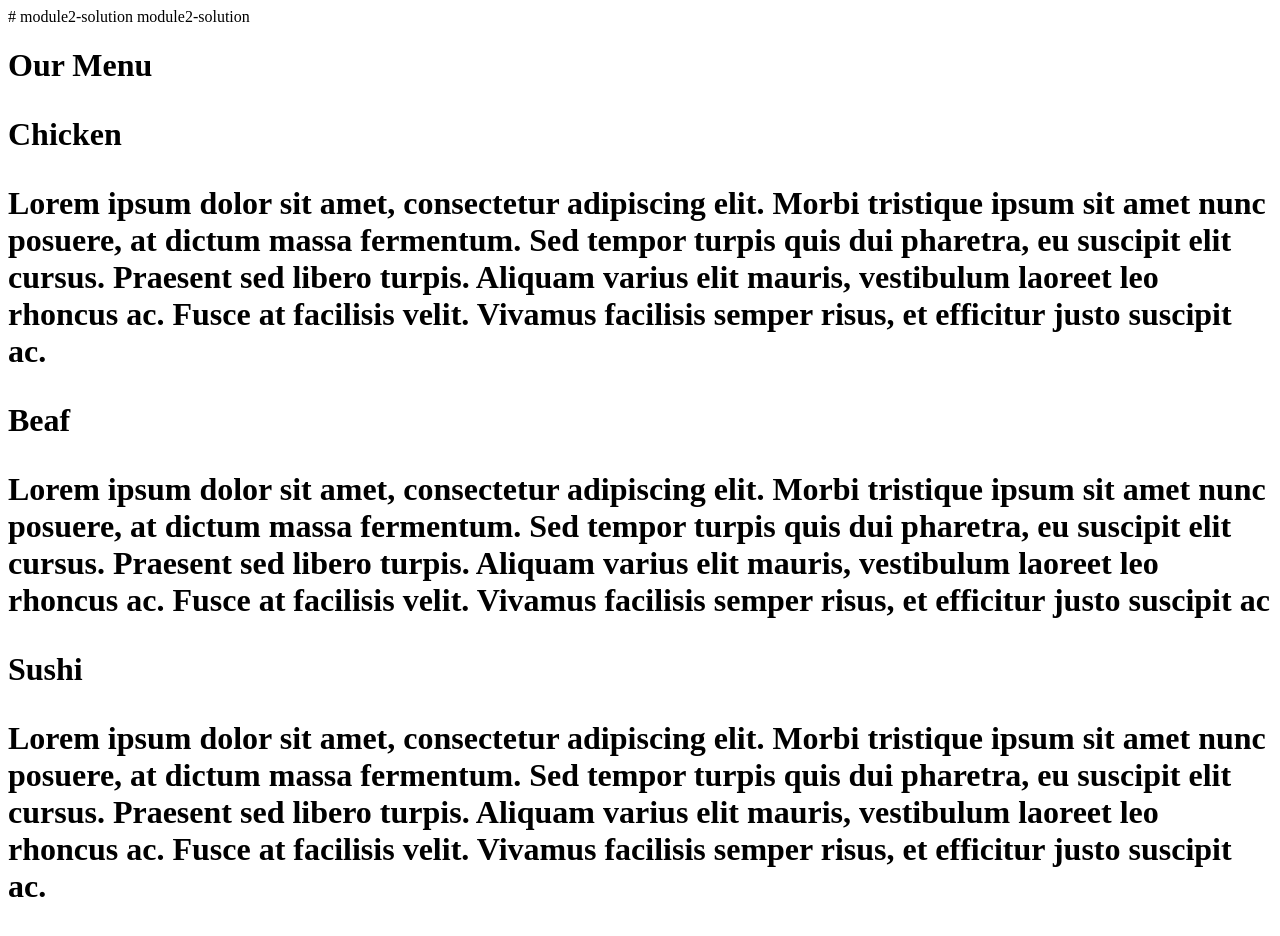
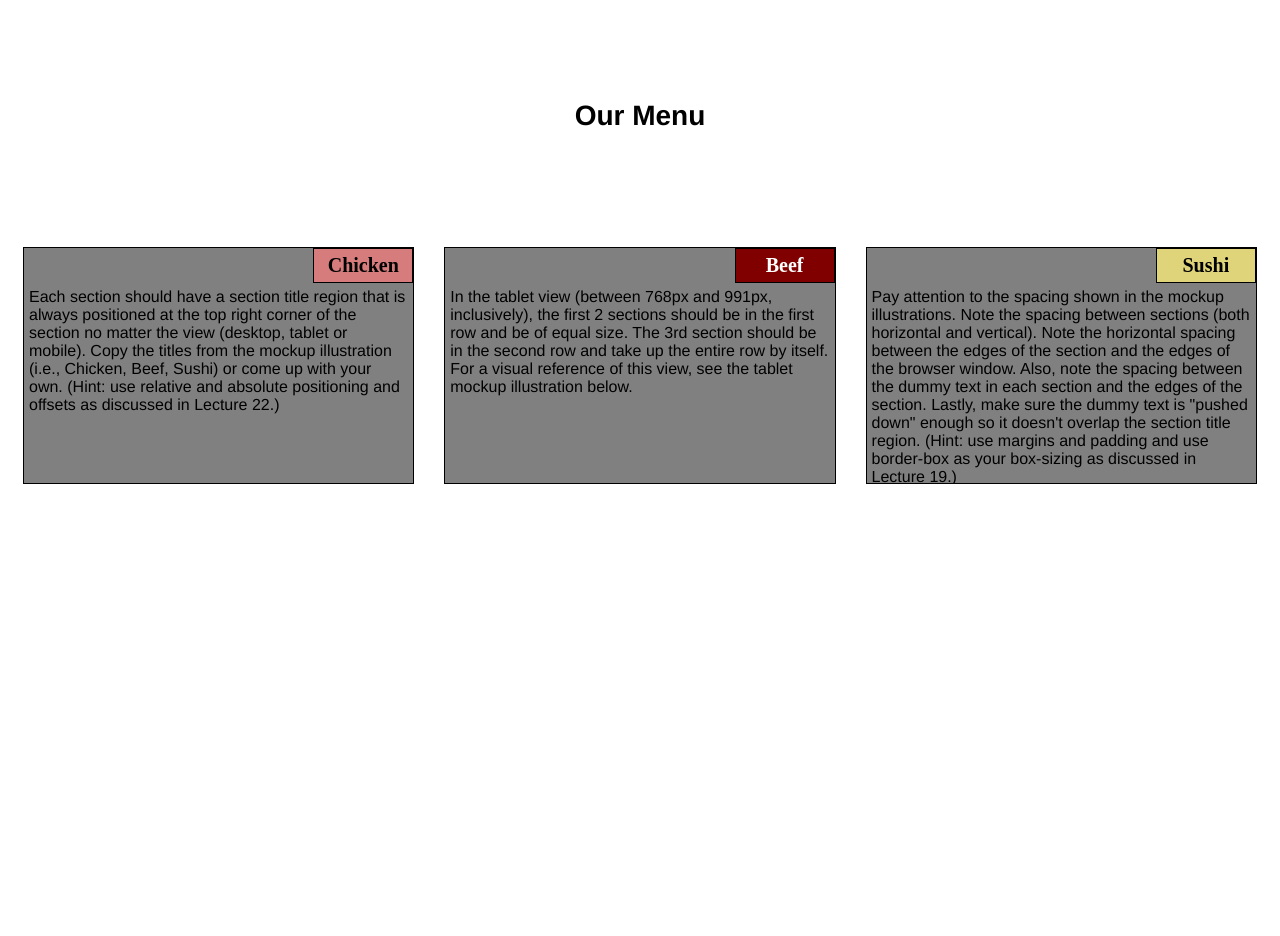
Before and after one commit to mahdi-mim/Coursera-HTML-CSS-Javascript-for-Web-Developers-by-Johns-Hopkins-University-, a plain HTML site: page module2-solution/index.html in a window 1280 px wide. After the commit the page ends 800 px from the top, so only its background shows below. Drawn offline with Linux system fonts and the light colour scheme.

Commit message:
Update index.html

```diff
--- a/module2-solution/index.html
+++ b/module2-solution/index.html
@@ -1,28 +1,172 @@
-# module2-solution
+
+
 <!DOCTYPE html>
 <html>
-<head>module2-solution</head>
+
+<head>
+    <meta charset="utf-8">
+    <title>module2-solution</title>
+</head>
+<style>
+    /*basic style*/
+    * {
+        box-sizing: border-box;
+    }
+
+    body {
+        background-color: white;
+    }
+
+    h1 {
+        margin: 100px;
+        text-align: center;
+        font-family: Helvetica;
+        font-weight: bold;
+        font-size: 175%;
+    }
+
+    section {
+        position: relative;
+        padding: 15px;
+        width: 100%;
+    }
+
+    p {
+        position: relative;
+        clear: right;
+    }
+
+    div {
+        position: relative;
+        background-color: gray;
+        border: 1px solid black;
+        width: 100%;
+        margin-left: auto;
+        margin-right: auto;
+        margin-bottom: auto;
+    }
+
+    .sub1 {
+        float: right;
+        width: 100px;
+        padding: 5px;
+        margin: 0px;
+        border: 1px solid black;
+        text-align: center;
+        font-size: 125%;
+        font-weight: bold;
+        background-color: rgb(214, 124, 124);
+
+    }
+
+    .sub2 {
+        float: right;
+        color: white;
+        width: 100px;
+        padding: 5px;
+        margin: 0px;
+        border: 1px solid black;
+        text-align: center;
+        font-size: 125%;
+        font-weight: bold;
+        background-color: maroon;
+
+    }
+
+    .sub3 {
+        color: black;
+        float: right;
+        width: 100px;
+        padding: 5px;
+        margin: 0px;
+        border: 1px solid black;
+        text-align: center;
+        font-size: 125%;
+        font-weight: bold;
+        background-color: rgb(223, 212, 121);
+
+    }
+
+    .content {
+        padding: 5px;
+        border: none;
+        background-color: gray;
+        font-family: Helvetica;
+        color: black;
+        margin: 0px;
+        height: 200px;
+        overflow: auto;
+    }
+
+    .row {
+        width: 90%;
+    }
+
+    /*desktop version*/
+    @media (min-width: 992px) {
+        .column-lg-4 {
+            float: left;
+            width: 33.33%;
+        }
+    }
+
+    /*tablet version*/
+    @media (min-width: 768px) and (max-width: 991px) {
+        .colmn-md-6 {
+            float: left;
+            width: 50%;
+            margin-left: auto;
+            margin-right: auto;
+        }
+
+        .colmn-md-12 {
+            float: left;
+            width: 100%;
+            margin-left: auto;
+            margin-right: auto;
+        }
+    }
+
+    /*mobile version*/
+    @media (max-width: 767px) {
+        .colmn-sm-12 {
+            float: left;
+            width: 100%;
+        }
+    }
+</style>
+
 <body>
-  <h1>Our Menu</<h1>
-    <section class="column-gl-4 column-md-6 column-sm-12">
+    <h1>Our Menu</h1>
+    <section class="column-lg-4 colmn-md-6 colmn-sm-12">
         <div>
-        <p class="s1">Chicken</p>
+            <p class="sub1">Chicken</p>
             <p class="content">
-          Lorem ipsum dolor sit amet, consectetur adipiscing elit. Morbi tristique ipsum sit amet nunc posuere, at dictum massa fermentum. Sed tempor turpis quis dui pharetra, eu suscipit elit cursus. Praesent sed libero turpis. Aliquam varius elit mauris, vestibulum laoreet leo rhoncus ac. Fusce at facilisis velit. Vivamus facilisis semper risus, et efficitur justo suscipit ac.
+                Each section should have a section title region that is always positioned at the top right corner of the
+                section no matter the view (desktop, tablet or mobile). Copy the titles from the mockup illustration
+                (i.e., Chicken, Beef, Sushi) or come up with your own. (Hint: use relative and absolute positioning and
+                offsets as discussed in Lecture 22.)
             </p>
         </div>
     </section>
-    <section class=column-gl-4 column-md-6 column-sm-12">
+    <section class="column-lg-4 colmn-md-6 colmn-sm-12">
         <div>
-                                                        <p class="s2">Beaf</p>
-                                                                       <p class="content">Lorem ipsum dolor sit amet, consectetur adipiscing elit. Morbi tristique ipsum sit amet nunc posuere, at dictum massa fermentum. Sed tempor turpis quis dui pharetra, eu suscipit elit cursus. Praesent sed libero turpis. Aliquam varius elit mauris, vestibulum laoreet leo rhoncus ac. Fusce at facilisis velit. Vivamus facilisis semper risus, et efficitur justo suscipit ac</p
+            <p class="sub2">Beef</p>
+            <p class="content">In the tablet view (between 768px and 991px, inclusively), the first 2 sections should be
+                in the first row and be of equal size. The 3rd section should be in the second row and take up the
+                entire row by itself. For a visual reference of this view, see the tablet mockup illustration below.</p>
         </div>
     </section>
-                                                                                         <section class="column-lg-4 column-md-6 column-sm-12">
+    <section class="column-lg-4 colmn-md-12 colmn-sm-12">
         <div>
-                                                                                                                                              <p class="s3">Sushi</p>
-                                                                                                                                              <p class="content">Lorem ipsum dolor sit amet, consectetur adipiscing elit. Morbi tristique ipsum sit amet nunc posuere, at dictum massa fermentum. Sed tempor turpis quis dui pharetra, eu suscipit elit cursus. Praesent sed libero turpis. Aliquam varius elit mauris, vestibulum laoreet leo rhoncus ac. Fusce at facilisis velit. Vivamus facilisis semper risus, et efficitur justo suscipit ac.</p>
+            <p class="sub3">Sushi</p>
+            <p class="content">Pay attention to the spacing shown in the mockup illustrations. Note the spacing between
+                sections (both horizontal and vertical). Note the horizontal spacing between the edges of the section
+                and the edges of the browser window. Also, note the spacing between the dummy text in each section and
+                the edges of the section. Lastly, make sure the dummy text is "pushed down" enough so it doesn't overlap
+                the section title region. (Hint: use margins and padding and use border-box as your box-sizing as
+                discussed in Lecture 19.)</p>
         </div>
-                                                                                                                                              </section>
 </body>
+
 </html>
```
Lines whose indentation alone changed are shown as unchanged.
